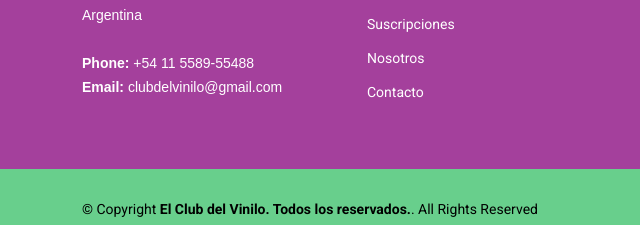
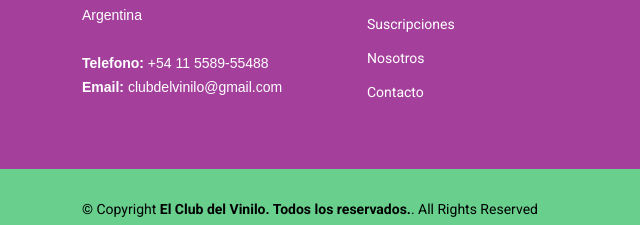
Before and after one commit to jorgearbas/entrega, a plain HTML site: page detalle.html in a window 1280 px wide. Shown: the part 3447-3672 px from the top of the page, 0-640 px from the left. Drawn offline with nearby package versions, Linux system fonts and the light colour scheme.

Commit message:
Update detalle.html

```diff
--- a/detalle.html
+++ b/detalle.html
@@ -951,7 +951,7 @@
               Av cordoba 2015<br>
               Buenos Aires<br>
               Argentina <br><br>
-              <strong>Phone:</strong> +54 11 5589-55488 <br>
+              <strong>Telefono:</strong> +54 11 5589-55488 <br>
               <strong>Email:</strong> clubdelvinilo@gmail.com<br>
             </p>
           </div>
```
